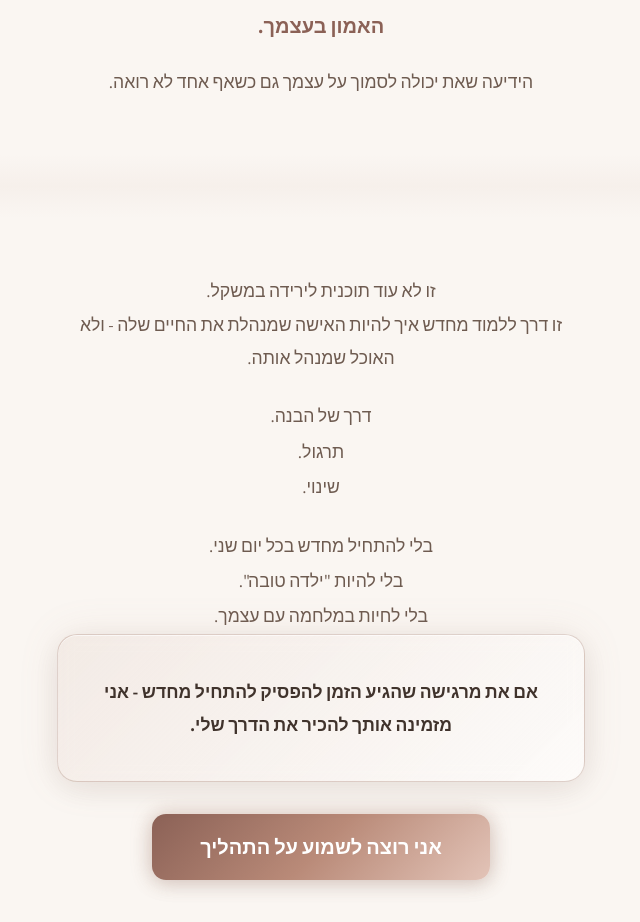
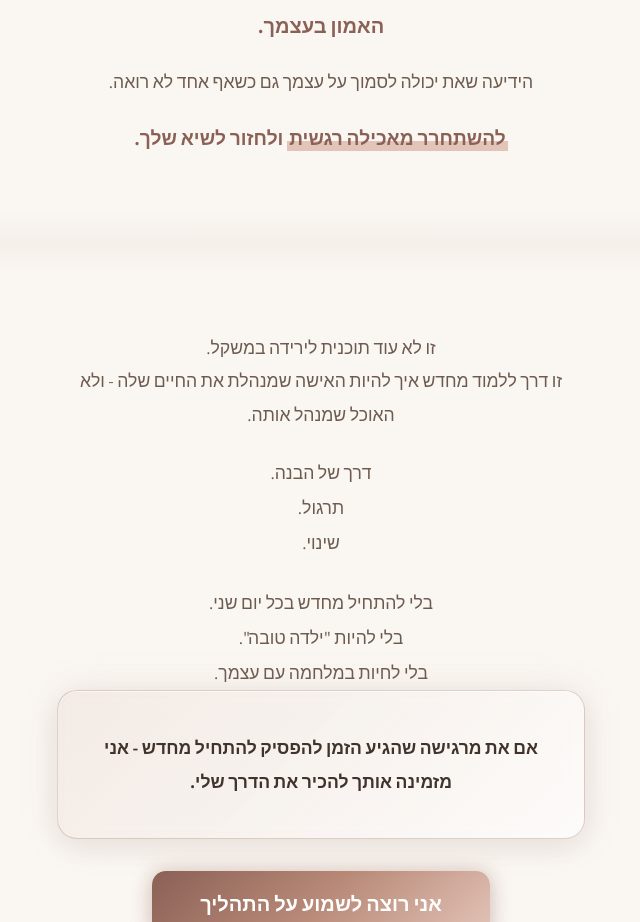
Before and after one commit to shenhav1985-netizen/coaching-landing, a Next.js app: page / in a window 1280 px wide. Shown: the part 5220-6142 px from the top of the page, without its empty margins (319-959 px from the left). Built offline with nearby package versions, Linux system fonts and the light colour scheme.

Commit message:
Add closing punch line: freedom from emotional eating, return to your peak

```diff
--- a/app/page.tsx
+++ b/app/page.tsx
@@ -415,6 +415,12 @@ export default function Home() {
             הידיעה שאת יכולה לסמוך על עצמך גם כשאף אחד לא רואה.
           </p>
         </Reveal>
+
+        <Reveal>
+          <p className="mt-6 font-bold" style={{ color: "var(--accent-dark)", fontSize: "1.2rem", lineHeight: 1.7 }}>
+            <MarkerHighlight>להשתחרר מאכילה רגשית</MarkerHighlight> ולחזור לשיא שלך.
+          </p>
+        </Reveal>
       </section>
 
       <AccentDivider />
```
